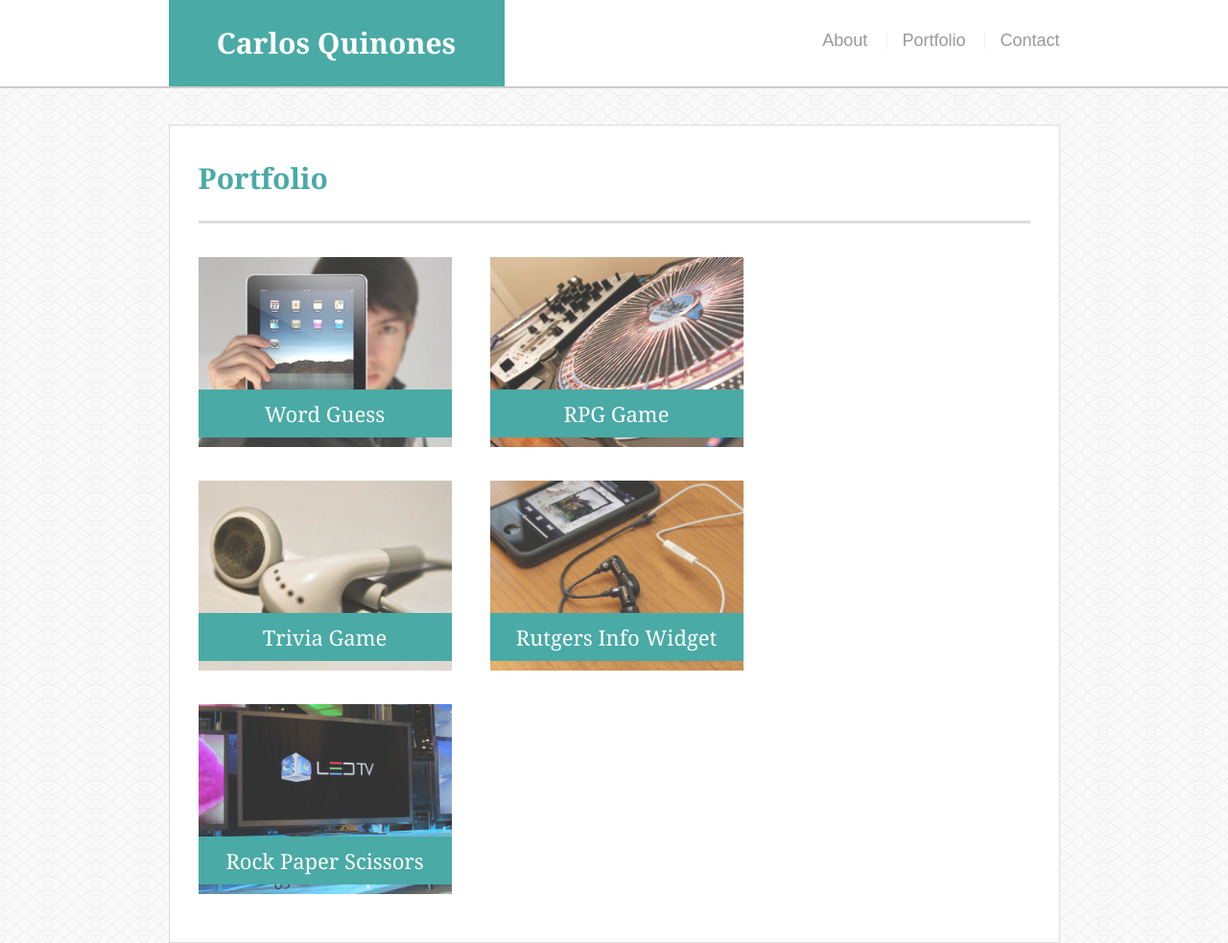
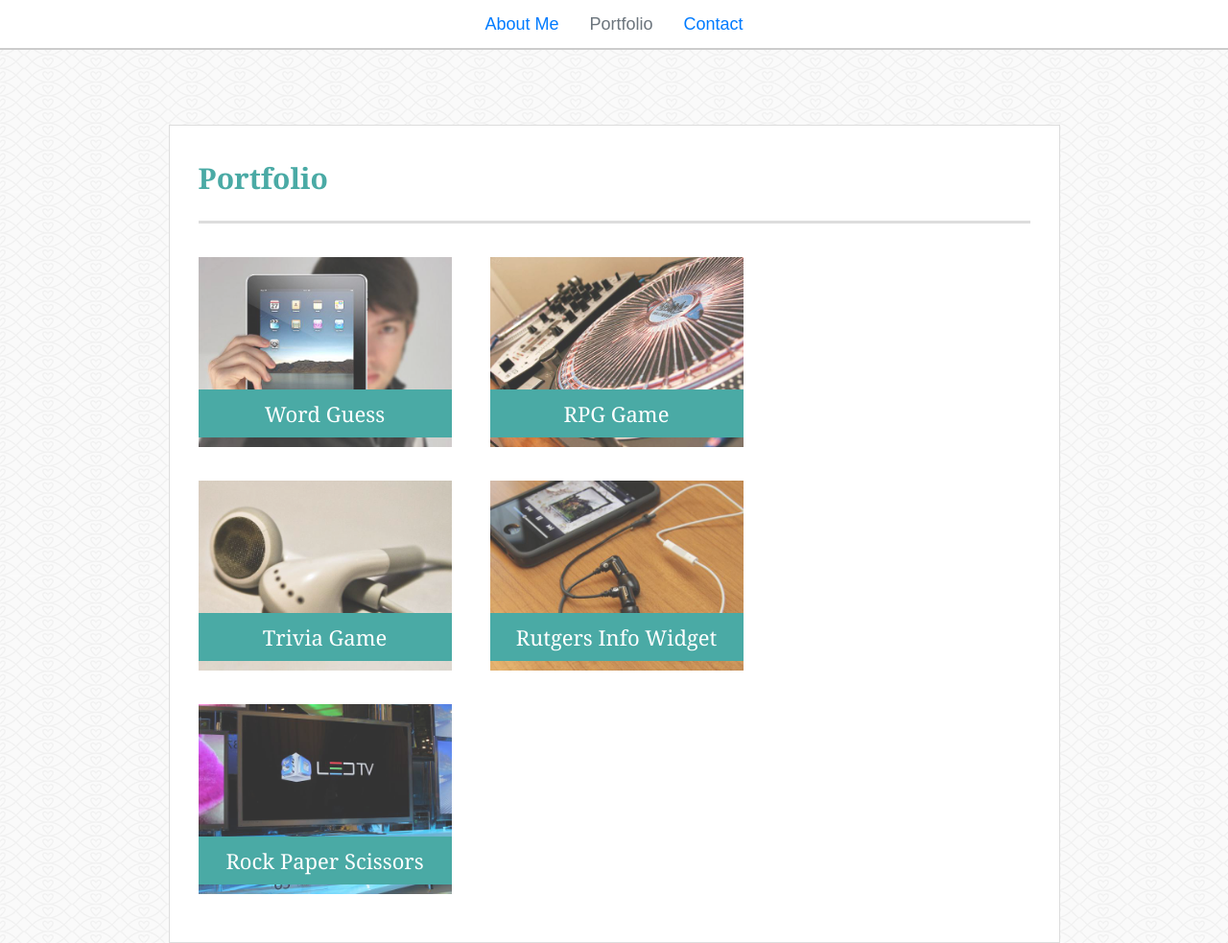
Before and after one commit to ceq2000/Bootstrap-Portfolio, a plain HTML site: page portfolio.html in a window 1280 px wide. Shown: the top 983 px of the page at 96% size. Drawn offline with nearby package versions, Linux system fonts and the light colour scheme.

Commit message:
Added Top Nav

```diff
--- a/portfolio.html
+++ b/portfolio.html
@@ -21,14 +21,25 @@
 </head>
 <body>
   <header id="masthead">
-    <div class="container">
-      <a href="index.html" id="logo">Carlos Quinones</a>
-      <nav>
-        <a href="index.html">About</a>
-        <a href="portfolio.html">Portfolio</a>
-        <a href="contact.html">Contact</a>
-      </nav>
-    </div>
+        <div class="container">
+          <ul class="nav justify-content-center">
+
+            <li class="nav-item">
+              <a class="nav-link active" href="index.html ">About Me</a>
+            </li>
+            <li class="nav-item">
+              <a class="nav-link disabled" href="portfolio.html" tabindex="-1" aria-disabled="true">Portfolio</a>
+            </li>
+            <li class="nav-item">
+              <a class="nav-link" href="contact.html">Contact</a>
+            </li>
+
+            <!-- <li class="nav-item">
+                  <a class="nav-link" href="contact.html">Contact</a>
+                </li> -->
+
+          </ul>
+        </div>
   </header>
 
   <div id="main-container" class="container">
```
Also changed, not shown: contact.html (+16 -6 lines), index.html (+9 -8 lines).
